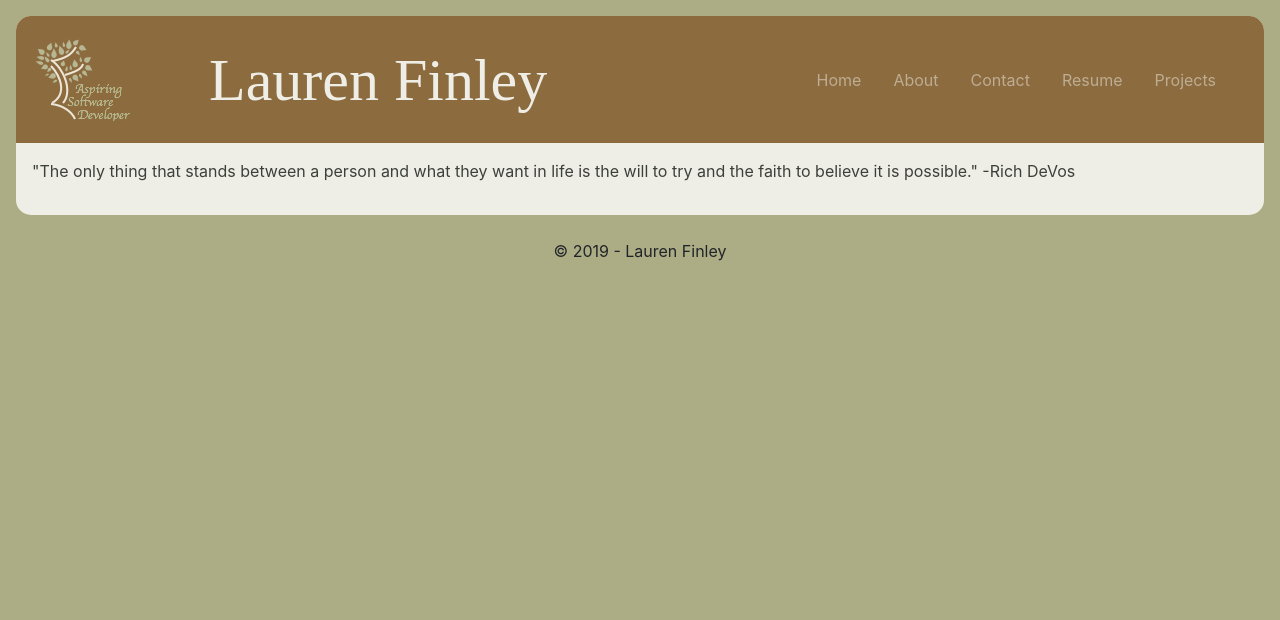
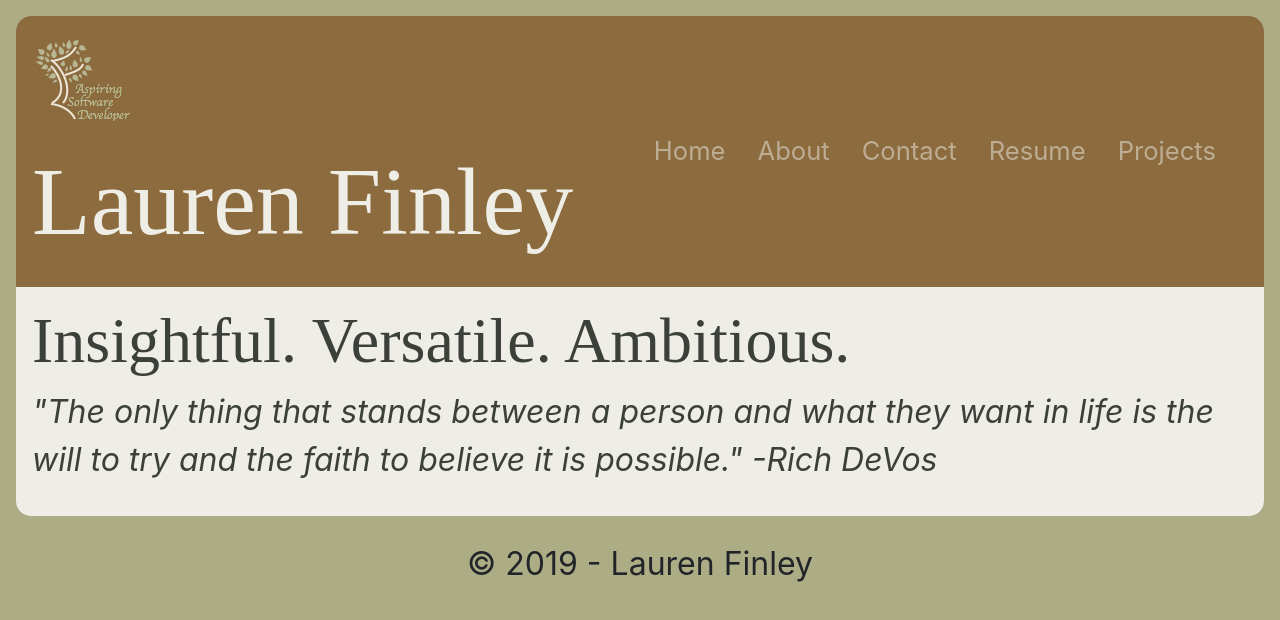
Before and after one commit to laurenoutloud/laurenoutloud.github.io, a React (Vite) app: page / in a window 1280 px wide. Shown: the top 620 px of the page. Built offline with nearby package versions, Linux system fonts and the light colour scheme.

Commit message:
initial formatting of font-sizes

```diff
--- a/src/components/NavigationBar.js
+++ b/src/components/NavigationBar.js
@@ -14,7 +14,7 @@ class NavigationBar extends React.Component {
       <div className="navigationBar">
         <Navbar expand="lg" variant="dark">
           <Navbar.Brand>
-            <div className="test">
+            <div className="title">
             <img src={logo} alt="logo"/>
             <div className="name">Lauren Finley</div>
             </div>
--- a/src/css/App.css
+++ b/src/css/App.css
@@ -9,3 +9,15 @@
 .app .content {
     padding: 1em;
 }
+
+h1 {
+    font-size: 8.0vmin;
+}
+
+h2 {
+   font-size: 8.0vmin;
+}
+
+p {
+    font-size: 4.0vmin;
+}
--- /dev/null
+++ b/src/css/Home.css
@@ -0,0 +1,7 @@
+.home h2 {
+    font-family: Papyrus, Segoe Print;
+}
+
+.home p {
+    font-style: italic;
+}
--- a/src/css/NavigationBar.css
+++ b/src/css/NavigationBar.css
@@ -2,13 +2,17 @@
     background-color: #855b2e;
 }
 
-.test {
+.title {
     display: flex;
     align-items: center;
+    flex-wrap: wrap;
 }
 
 .name {
     font-family: Papyrus, Segoe Print;
-    font-size: 3em;
-    padding-left: 1em;
+    font-size: 12vmin;
 }
+
+.navbar a{
+    font-size: 2.0vmax;
+}
--- a/src/css/index.css
+++ b/src/css/index.css
@@ -1,4 +1,4 @@
-.footer p{
+.footer {
 	text-align: center;
 	padding: .5em;
 }
--- a/src/routes/Home.js
+++ b/src/routes/Home.js
@@ -1,9 +1,11 @@
 import React from 'react';
+import "../css/Home.css"
 
 class Home extends React.Component{
     render(){
         return(
-            <div>
+            <div className="home">
+                <h2>Insightful. Versatile. Ambitious.</h2>
                 <p>"The only thing that stands between a person and what they want in life is the will to try and the faith to believe it is possible."
 					-Rich DeVos</p>
             </div>
```
